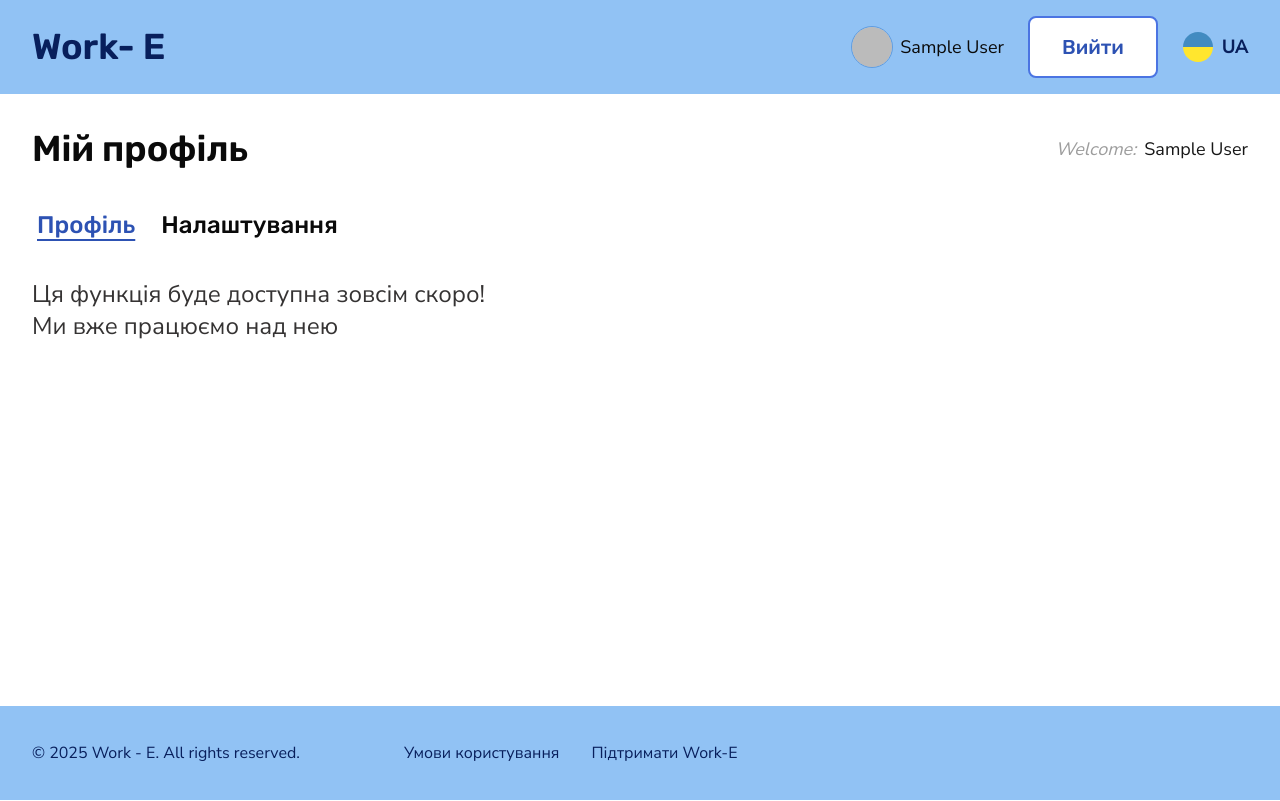
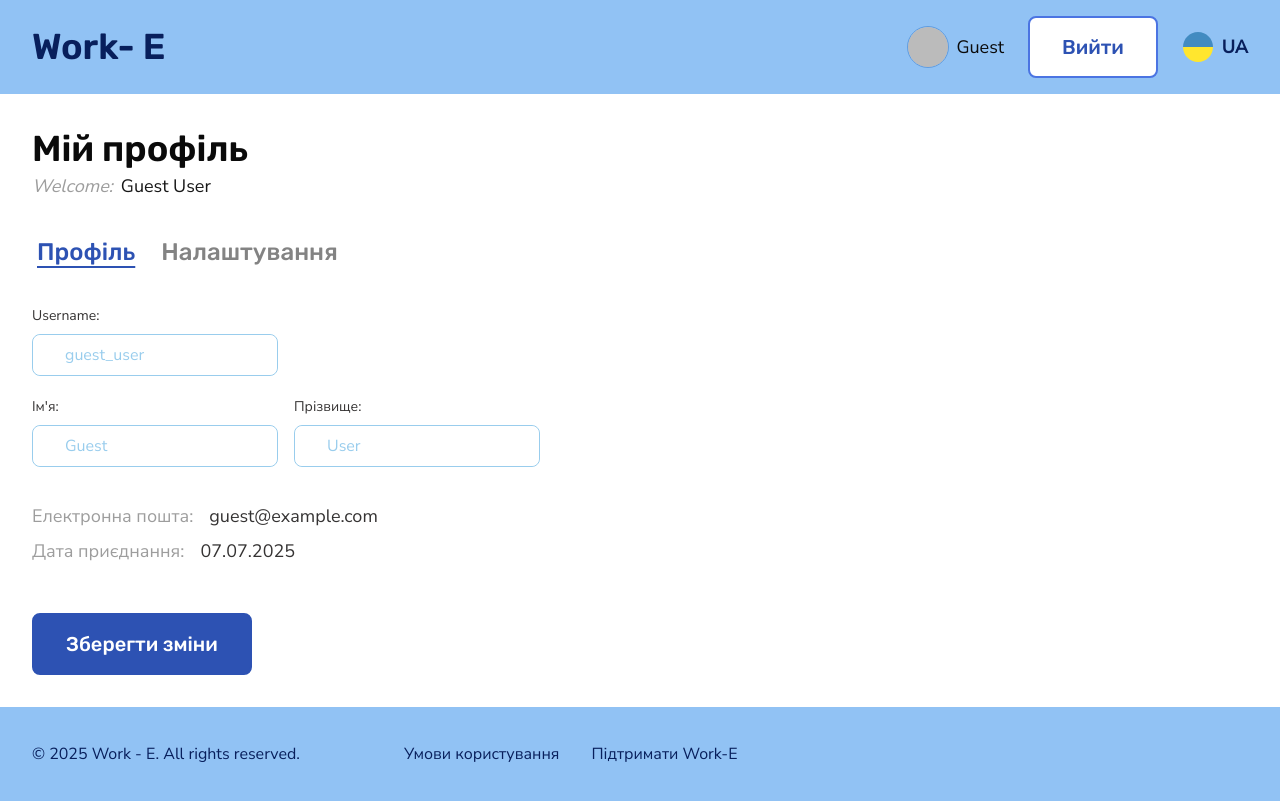
Before and after one commit to work-ee/work-e, a Next.js app: page /profile in a window 1280 px wide. Built offline with nearby package versions, Linux system fonts and the light colour scheme; no server answers; sample sign-in values are in the browser's storage.

Commit message:
feat: refactor profile page and add Profile component with user details

```diff
--- a/app/(protected)/profile/page.tsx
+++ b/app/(protected)/profile/page.tsx
@@ -1,66 +1,31 @@
-// import ClientOnboarding from "@/components/onboarding/ClientOnboarding";
-import { Tabs, TabsContent, TabsList, TabsTrigger } from "@/components/ui/shadcn/tabs";
+import { Profile } from "@/components/profile/Profile";
 
 import GetSession from "@/lib/get-session";
 
 export default async function ProfilePage() {
   const session = await GetSession();
+
+  const { first_name, last_name } = session?.backendUser || {
+    first_name: "Guest",
+    last_name: "User",
+  };
+
   return (
-    <main>
-      <section className="section">
-        <div className="container">
-          <div className="flex flex-wrap items-center justify-between">
+    <main className="center-page">
+      <section className="section flex-1">
+        <div className="container flex flex-col gap-8">
+          <div>
             <h1 className="heading-h2">Мій профіль</h1>
             <div className="flex items-center gap-2">
               <span className="text-neutral-500 italic">Welcome: </span>
-              <span className="heading-h4 text-primary">{session?.user?.name}</span>
+              <span className="heading-h4 text-primary">
+                {first_name} {last_name}
+              </span>
             </div>
           </div>
 
           <div className="max-w-[870px]">
-            <Tabs defaultValue="profile" className="gap-8 mt-8">
-              <TabsList className="bg-white h-auto rounded-none p-0 gap-4 flex justify-between">
-                <TabsTrigger
-                  value="profile"
-                  className="cursor-pointer data-[state=active]:underline underline-offset-6 underline-primary-500 p-1 rounded-none data-[state=active]:shadow-none data-[state=active]:text-primary-500 transition duration-300 hover:text-primary-500"
-                >
-                  <h3 className="heading-h3">Профіль</h3>
-                </TabsTrigger>
-
-                <TabsTrigger
-                  value="settings"
-                  className="cursor-pointer data-[state=active]:underline underline-offset-6 underline-primary-500 p-1 rounded-none data-[state=active]:shadow-none data-[state=active]:text-primary-500 transition duration-300 hover:text-primary-500"
-                >
-                  <h3 className="heading-h3">Налаштування</h3>
-                </TabsTrigger>
-              </TabsList>
-
-              <TabsContent
-                value="profile"
-                className="data-[state=active]:animate-in data-[state=active]:fade-in data-[state=active]:zoom-in data-[state=inactive]:animate-fade-out data-[state=inactive]:fade-out data-[state=inactive]:zoom-out"
-              >
-                <div className="flex flex-col">
-                  <div className="text-neutral-800">
-                    <p className="text-2xl">
-                      Ця функція буде доступна зовсім скоро! <br /> Ми вже працюємо над нею
-                    </p>
-                  </div>
-                </div>
-              </TabsContent>
-
-              <TabsContent
-                value="settings"
-                className="data-[state=active]:animate-in data-[state=active]:fade-in data-[state=active]:zoom-in data-[state=inactive]:animate-fade-out data-[state=inactive]:fade-out data-[state=inactive]:zoom-out"
-              >
-                <div className="flex flex-col">
-                  <div className="text-neutral-800">
-                    <p className="text-2xl">
-                      Ця функція буде доступна зовсім скоро! <br /> Ми вже працюємо над нею
-                    </p>
-                  </div>
-                </div>
-              </TabsContent>
-            </Tabs>
+            <Profile user={session?.backendUser} />
           </div>
         </div>
       </section>
--- /dev/null
+++ b/components/profile/Profile.tsx
@@ -0,0 +1,127 @@
+"use client";
+
+import React from "react";
+
+import { Button, Input } from "@/components/ui";
+import { Tabs, TabsContent, TabsList, TabsTrigger } from "@/components/ui/shadcn/tabs";
+
+import { BackendUser } from "@/types/next-auth";
+
+export const Profile = ({ user }: { user: BackendUser }) => {
+  const { first_name, last_name, email, username, avatar_url, date_joined } = user || {
+    first_name: "Guest",
+    last_name: "User",
+    email: "guest@example.com",
+    username: "guest_user",
+    avatar_url: null,
+    date_joined: new Date().toLocaleDateString(),
+  };
+
+  const [formData, setFormData] = React.useState({
+    first_name: first_name || "",
+    last_name: last_name || "",
+    email: email || "",
+    username: username || "",
+    avatar_url: avatar_url || "",
+    date_joined: date_joined || new Date().toLocaleDateString(),
+  });
+
+  const handleChange = (e: React.ChangeEvent<HTMLInputElement>) => {
+    const { name, value } = e.target;
+    setFormData((prevData) => ({
+      ...prevData,
+      [name]: value,
+    }));
+  };
+
+  return (
+    <Tabs defaultValue="profile" className="gap-8">
+      <TabsList className="bg-white h-auto rounded-none p-0 gap-4 flex justify-between">
+        <TabsTrigger
+          value="profile"
+          className="cursor-pointer data-[state=inactive]:opacity-50 data-[state=active]:underline underline-offset-6 underline-primary-500 p-1 rounded-none data-[state=active]:shadow-none data-[state=active]:text-primary-500 transition duration-300 hover:!opacity-100 hover:text-primary-500"
+        >
+          <h3 className="heading-h3">Профіль</h3>
+        </TabsTrigger>
+
+        <TabsTrigger
+          value="settings"
+          className="cursor-pointer data-[state=inactive]:opacity-50 data-[state=active]:underline underline-offset-6 underline-primary-500 p-1 rounded-none data-[state=active]:shadow-none data-[state=active]:text-primary-500 transition duration-300 hover:!opacity-100 hover:text-primary-500"
+        >
+          <h3 className="heading-h3">Налаштування</h3>
+        </TabsTrigger>
+      </TabsList>
+
+      <TabsContent
+        value="profile"
+        className="data-[state=active]:animate-in data-[state=active]:fade-in data-[state=active]:zoom-in data-[state=inactive]:animate-fade-out data-[state=inactive]:fade-out data-[state=inactive]:zoom-out"
+      >
+        <form className="flex flex-col gap-6">
+          <div className="flex flex-col gap-1">
+            <div className="flex flex-wrap gap-4 w-full">
+              <div className="flex items-center gap-4">
+                <Input
+                  onChange={handleChange}
+                  value={formData.username}
+                  name="username"
+                  id="username"
+                  label="Username:"
+                />
+              </div>
+            </div>
+
+            <div className="flex flex-wrap gap-4 w-full">
+              <div className="flex items-center gap-4">
+                <Input
+                  onChange={handleChange}
+                  value={formData.first_name}
+                  name="first_name"
+                  id="first_name"
+                  label="Ім'я:"
+                />
+              </div>
+              <div className="flex items-center gap-4">
+                <Input
+                  onChange={handleChange}
+                  value={formData.last_name}
+                  name="last_name"
+                  id="last_name"
+                  label="Прізвище:"
+                />
+              </div>
+            </div>
+
+            <div className="flex flex-wrap gap-2 mt-4">
+              <div className="flex items-center gap-4 w-full">
+                <span className="text-neutral-500">Електронна пошта:</span>
+                <span className="text-neutral-800">{email}</span>
+              </div>
+
+              <div className="flex items-center gap-4 w-full">
+                <span className="text-neutral-500">Дата приєднання:</span>
+                <span className="text-neutral-800">{new Date(date_joined).toLocaleDateString("uk-UA")}</span>
+              </div>
+            </div>
+          </div>
+
+          <div className="flex items-center gap-4 mt-2">
+            <Button className="mt-4">Зберегти зміни</Button>
+          </div>
+        </form>
+      </TabsContent>
+
+      <TabsContent
+        value="settings"
+        className="data-[state=active]:animate-in data-[state=active]:fade-in data-[state=active]:zoom-in data-[state=inactive]:animate-fade-out data-[state=inactive]:fade-out data-[state=inactive]:zoom-out"
+      >
+        <div className="flex flex-col">
+          <div className="text-neutral-800">
+            <p className="text-2xl">
+              Ця функція буде доступна зовсім скоро! <br /> Ми вже працюємо над нею
+            </p>
+          </div>
+        </div>
+      </TabsContent>
+    </Tabs>
+  );
+};
--- a/components/shared/Header.tsx
+++ b/components/shared/Header.tsx
@@ -12,9 +12,10 @@ export const Header = async () => {
   const session = await auth();
 
   // -> Add default values for first_name and avatar_url
-  const { first_name, avatar_url } = session?.backendUser || {
+  const { avatar_url, username } = session?.backendUser || {
     first_name: session?.user?.name || "Guest",
     avatar_url: session?.user?.image || null,
+    username: "Guest",
   };
 
   return (
@@ -39,18 +40,21 @@ export const Header = async () => {
               </div>
             ) : (
               <div className="flex items-center gap-4">
-                <button className="flex items-center justify-center gap-2 hover:bg-secondary-100 rounded-full p-2 transition-colors cursor-pointer group">
+                <Link
+                  href="/profile"
+                  className="flex items-center justify-center gap-2 hover:bg-secondary-100 rounded-full p-2 transition-colors cursor-pointer group"
+                >
                   <div className="flex justify-center items-center gap-2 outline outline-secondary-300 h-10 w-10 rounded-full overflow-hidden bg-accent-50 group-hover:outline-3 transition-all">
                     {avatar_url ? (
                       <>
                         <img src={`${avatar_url}`} alt="User Avatar" className="" />
                       </>
                     ) : (
-                      <span className="heading-h3 flex-inline text-secondary-900">{first_name?.charAt(0)}</span>
+                      <span className="heading-h3 flex-inline text-secondary-900">{username?.charAt(0)}</span>
                     )}
                   </div>
-                  <span className="flex-initial">{first_name}</span>
-                </button>
+                  <span className="flex-initial">{username}</span>
+                </Link>
                 <SignOut />
               </div>
             )}
```
